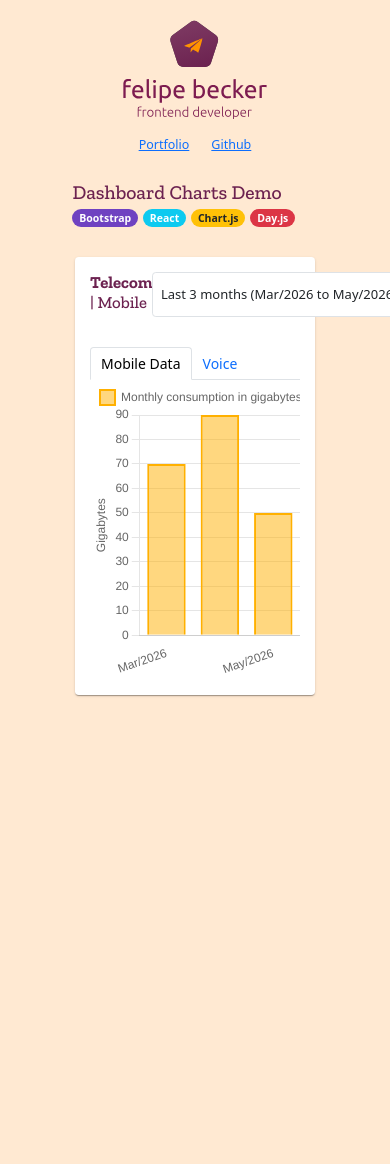
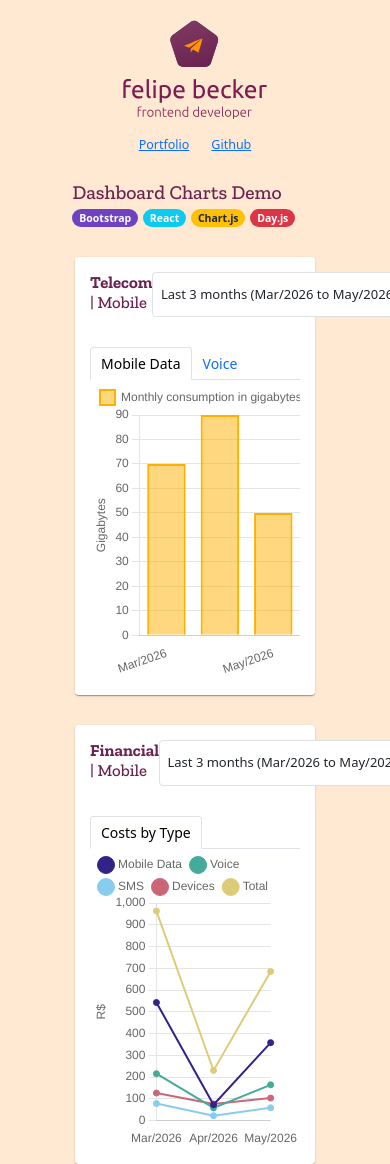
Before and after one commit to ofelipebecker/dashboard-charts-demo, a React (Vite) app: page / in a window 390 px wide. Shown: the top 1164 px of the page. Before the commit the page ends 844 px from the top, so only its background shows below. Built offline with nearby package versions, Linux system fonts and the light colour scheme.

Commit message:
feat: integrate FinancialMobileCard into main layout alongside TelecomMobileCard
Issue: DCD-2602A

```diff
--- a/src/App.jsx
+++ b/src/App.jsx
@@ -4,6 +4,7 @@ import Col from 'react-bootstrap/Col';
 
 import PageTitle from './components/PageTitle';
 import TopNav from './components/TopNav';
+import FinancialMobileCard from './features/financial-mobile/components/FinancialMobileCard';
 import TelecomMobileCard from './features/telecom-mobile/components/TelecomMobileCard';
 
 import './App.css';
@@ -26,7 +27,9 @@ function App() {
           <Col xs={{ span: 8, offset: 2 }} xxl={{ span: 5, offset: 1 }}>
             <TelecomMobileCard />
           </Col>
-          <Col xs={{ span: 8, offset: 2 }} xxl={{ span: 5, offset: 0 }}></Col>
+          <Col xs={{ span: 8, offset: 2 }} xxl={{ span: 5, offset: 0 }}>
+            <FinancialMobileCard />
+          </Col>
         </Row>
       </Container>
     </>
```
